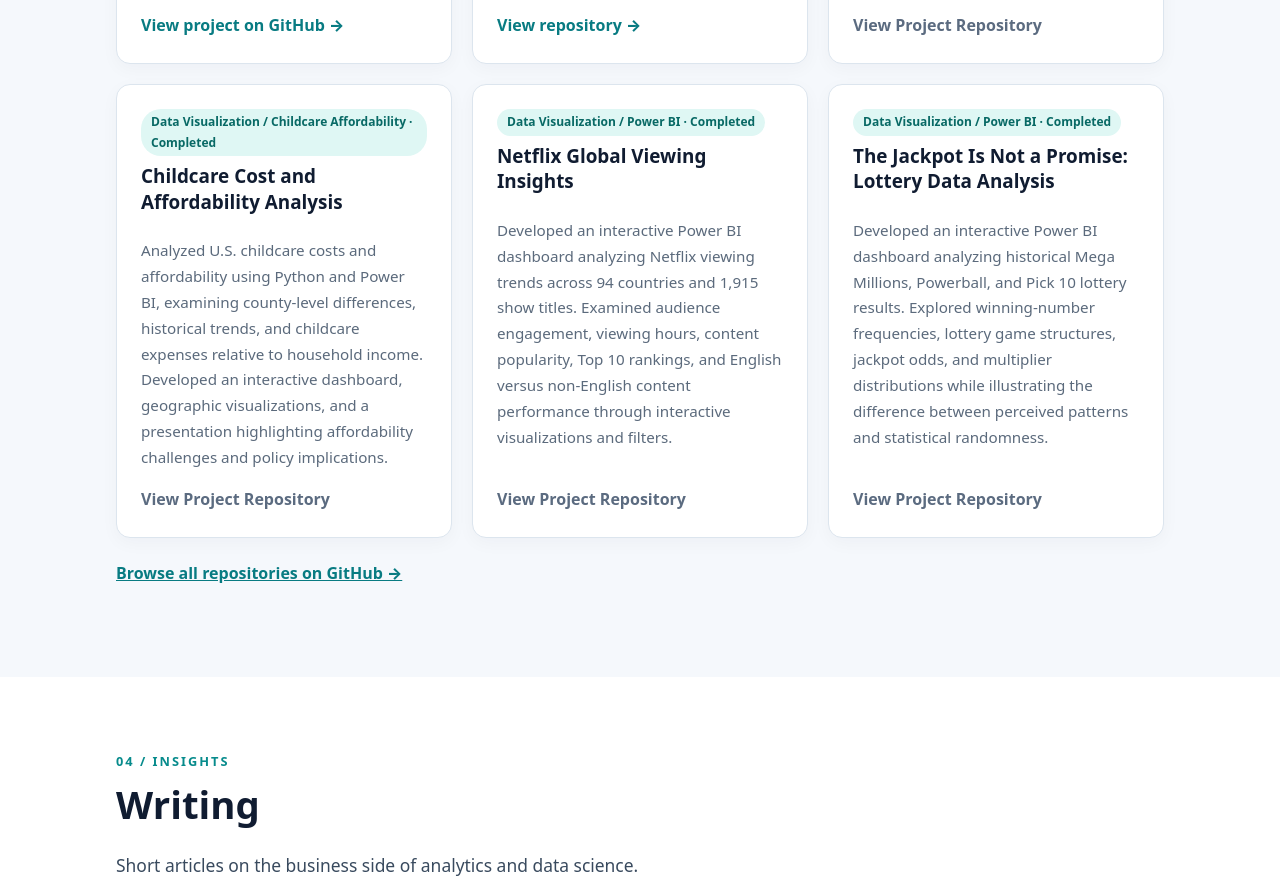
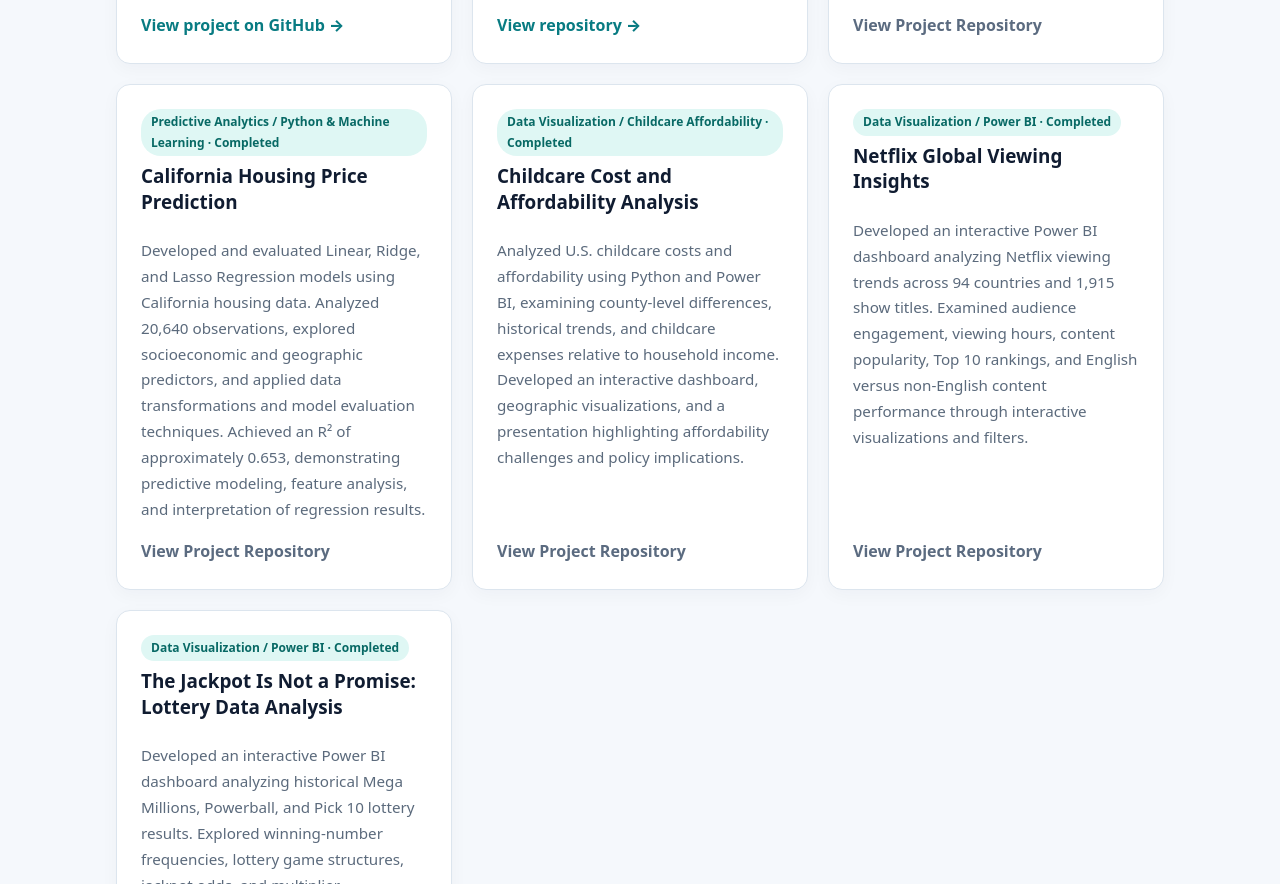
Before and after one commit to crisevilindsey/crisevilindsey.github.io, a plain HTML site: page index.html in a window 1280 px wide. Shown: the part 3883-4767 px from the top of the page. Drawn offline with Linux system fonts and the light colour scheme.

Commit message:
Add California Housing Price Prediction project details

```diff
--- a/index.html
+++ b/index.html
@@ -54,6 +54,7 @@
       <article class="card"><span class="tag">Predictive analytics / Risk analytics</span><h3>Financial Transaction Fraud Detection</h3><p>Developed and evaluated four machine-learning classifiers using 594,643 synthetic banking transactions. Compared fraud detection performance, validation strategies, and decision thresholds to balance missed fraud against false alerts. A tuned gradient-boosting model identified 1,145 of 1,440 fraudulent transactions in the held-out test set, with 225 false alerts.</p><a href="https://github.com/crisevilindsey/financial-transaction-fraud-detection" target="_blank" rel="noopener noreferrer">View project on GitHub &rarr;</a></article>
       <article class="card"><span class="tag">Data engineering / Big data / ML</span><h3>Loan Approval Big Data Pipeline</h3><p>Built an end-to-end pipeline on Google Cloud Platform that moves loan application data through Apache NiFi, HDFS, Hive, Spark MLlib, and HBase, with Spark jobs managed by YARN in Docker. A logistic regression model predicted loan approval with 85% accuracy, and the results were written to HBase for verification.</p><a href="https://github.com/crisevilindsey/dsc650-loan-approval-pipeline" target="_blank" rel="noopener noreferrer">View repository &rarr;</a></article>
       <article class="card"><span class="tag">Forecasting / Supply chain &middot; Completed</span><h3>Supply Chain Demand Forecasting</h3><p>Developed and evaluated predictive models for 16-day grocery sales forecasting using 5,052 records from three Ecuadorian retail stores. Compared seasonal naive forecasting, random forest, and histogram-based gradient boosting using leakage-safe time-series validation. Gradient boosting reduced final holdout mean absolute error by approximately 8.8% compared with the seasonal baseline, demonstrating how improved demand forecasts can support inventory planning decisions.</p><a href="https://github.com/crisevilindsey/dsc680-supply-chain-demand-forecasting" style="margin-top:auto;font-weight:800;color:#5b6b80">View Project Repository</a></article>
+      <article class="card"><span class="tag">Predictive Analytics / Python &amp; Machine Learning &middot; Completed</span><h3>California Housing Price Prediction</h3><p>Developed and evaluated Linear, Ridge, and Lasso Regression models using California housing data. Analyzed 20,640 observations, explored socioeconomic and geographic predictors, and applied data transformations and model evaluation techniques. Achieved an R² of approximately 0.653, demonstrating predictive modeling, feature analysis, and interpretation of regression results.</p><a href="https://github.com/crisevilindsey/dsc630-california-housing-price-prediction" style="margin-top:auto;font-weight:800;color:#5b6b80">View Project Repository</a></article>
       <article class="card"><span class="tag">Data Visualization / Childcare Affordability &middot; Completed</span><h3>Childcare Cost and Affordability Analysis</h3><p>Analyzed U.S. childcare costs and affordability using Python and Power BI, examining county-level differences, historical trends, and childcare expenses relative to household income. Developed an interactive dashboard, geographic visualizations, and a presentation highlighting affordability challenges and policy implications.</p><a href="https://github.com/crisevilindsey/dsc640-childcare-affordability-analysis" style="margin-top:auto;font-weight:800;color:#5b6b80">View Project Repository</a></article>
       <article class="card"><span class="tag">Data Visualization / Power BI &middot; Completed</span><h3>Netflix Global Viewing Insights</h3><p>Developed an interactive Power BI dashboard analyzing Netflix viewing trends across 94 countries and 1,915 show titles. Examined audience engagement, viewing hours, content popularity, Top 10 rankings, and English versus non-English content performance through interactive visualizations and filters.</p><a href="https://github.com/crisevilindsey/netflix-global-viewing-insights" style="margin-top:auto;font-weight:800;color:#5b6b80">View Project Repository</a></article>
       <article class="card"><span class="tag">Data Visualization / Power BI &middot; Completed</span><h3>The Jackpot Is Not a Promise: Lottery Data Analysis</h3><p>Developed an interactive Power BI dashboard analyzing historical Mega Millions, Powerball, and Pick 10 lottery results. Explored winning-number frequencies, lottery game structures, jackpot odds, and multiplier distributions while illustrating the difference between perceived patterns and statistical randomness.</p><a href="https://github.com/crisevilindsey/dsc640-lottery-analysis-powerbi" style="margin-top:auto;font-weight:800;color:#5b6b80">View Project Repository</a></article>
```
